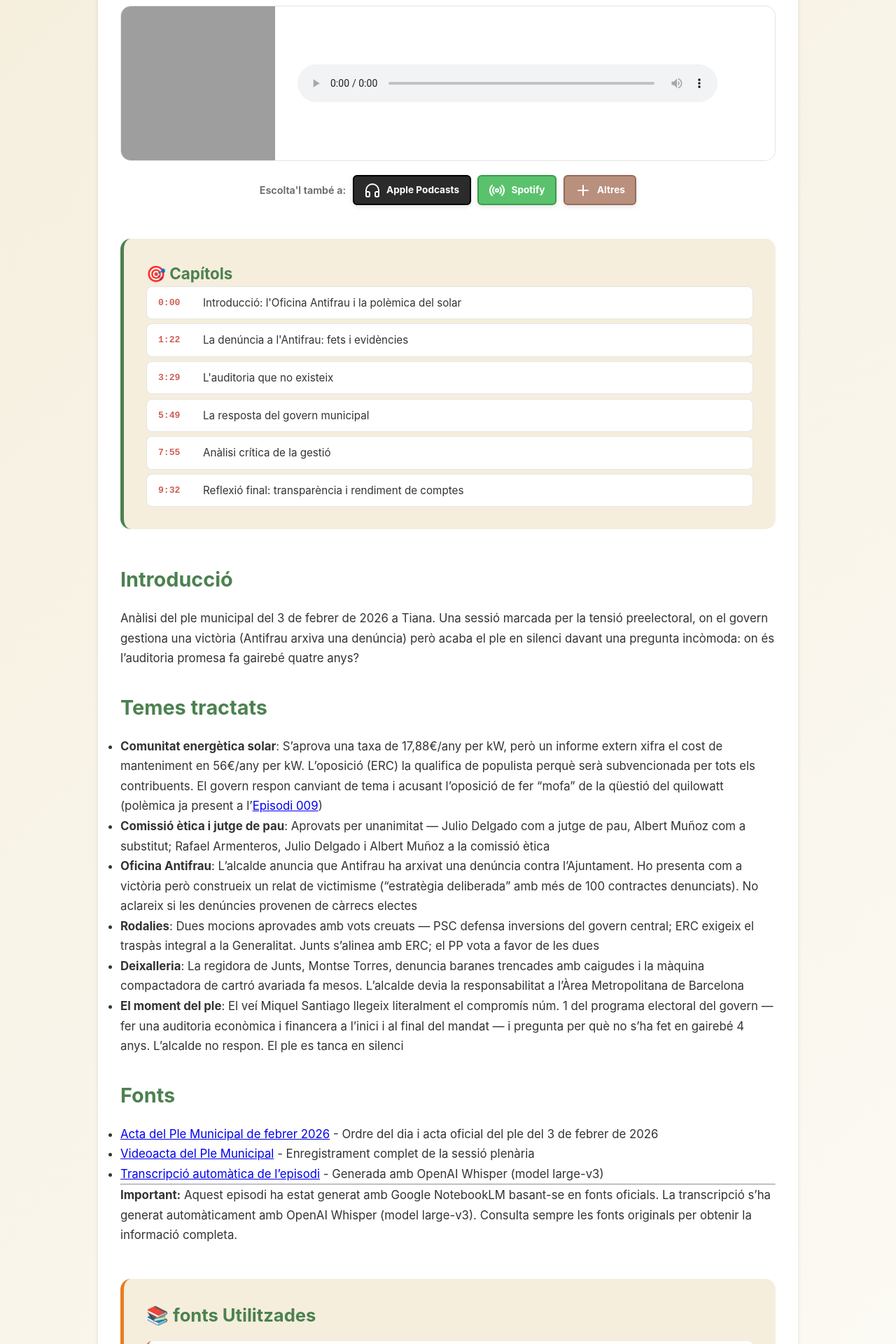
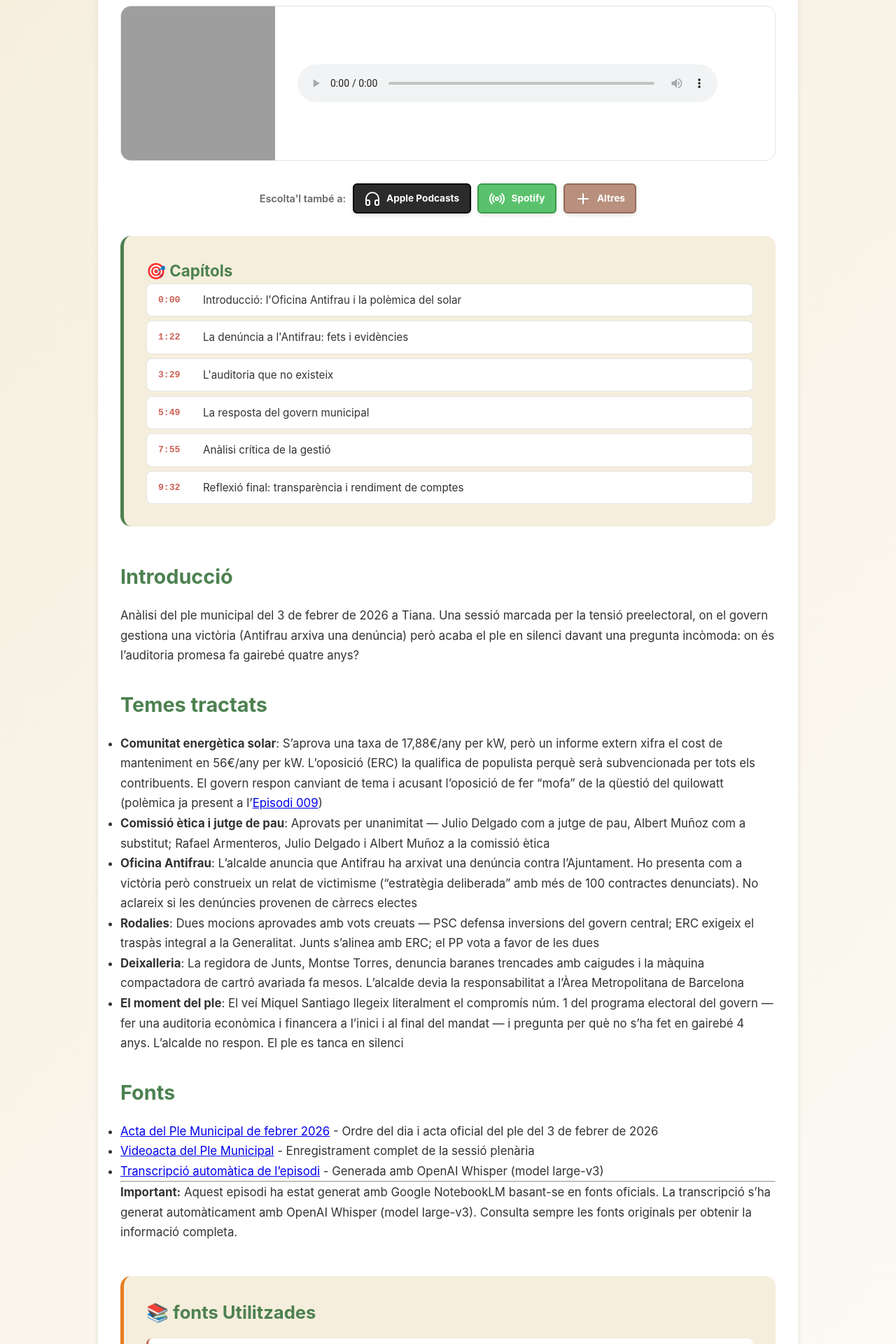
Before and after one commit to cangaieta/podcast, a Jekyll site: the page built from _episodes/010-antifrau-polemica-solar-auditoria-inexistent.md, in a window 1280 px wide. Shown: the part 338-2258 px from the top of the page at 70% size. Built offline with Jekyll 4.4.1, drawn with Linux system fonts in a browser that asks for light colours; grey boxes are pictures that could not be loaded.

Commit message:
Episode page: equal spacing above and below the listen-also buttons
Co-Authored-By: Claude Opus 5.5 <noreply@anthropic.com>
Claude-Session: https://claude.ai/code/session_01SVfQ658mU7F1HK6MaK2vvg

```diff
--- a/_layouts/episode.html
+++ b/_layouts/episode.html
@@ -622,11 +622,12 @@ layout: landing
 }
 /* Reproductor amb portada: la imatge omple tota l'esquerra de la caixa i
    "Escolta'l també a" queda fora, sense marc, entre el reproductor i els capítols. */
-.audio-player.has-thumb { padding: 0; overflow: hidden; margin-bottom: 1.25rem; }
+.audio-player.has-thumb { padding: 0; overflow: hidden; margin-bottom: 2rem; }
 .audio-player.has-thumb .player-with-thumb { align-items: stretch; gap: 0; max-width: none; }
 .audio-player.has-thumb .player-thumb { width: 220px; height: 220px; border-radius: 0; box-shadow: none; }
 .audio-player.has-thumb .player-controls { display: flex; align-items: center; padding: 1.5rem 2rem; }
-.audio-player.has-thumb + .listen-also { margin: 0 0 3rem 0; }
+/* Mateix espai a sobre i a sota: 2rem del reproductor i 2rem del margin-top dels capítols. */
+.audio-player + .listen-also { margin: 0; }
 @media (max-width: 600px) {
   .audio-player.has-thumb .player-with-thumb { flex-direction: column; gap: 0; }
   .audio-player.has-thumb .player-thumb { width: 100%; height: auto; aspect-ratio: 1 / 1; }
```
